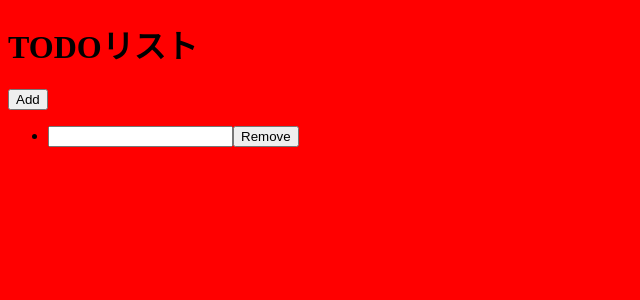
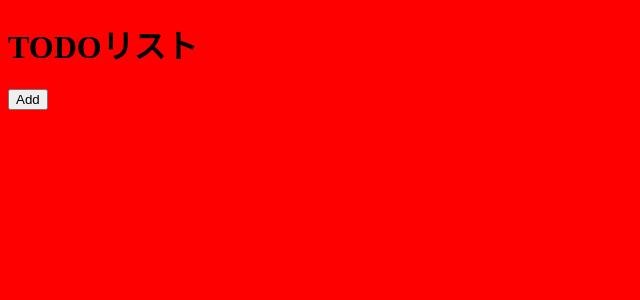
Before and after one commit to 8mo10dance/gaco2, a React app in the folder js01/: page / in a window 1280 px wide. Shown: the top 300 px of the page, without its empty margins (0-640 px from the left). Built offline with nearby package versions, Linux system fonts and the light colour scheme.

Commit message:
TodoList コンポーネントを実装する

```diff
--- a/js01/src/TodoList/index.js
+++ b/js01/src/TodoList/index.js
@@ -1,14 +1,23 @@
 import React from "react";
 import Todo from "./Todo";
+import useTodoList from "./useTodoList";
 
 export default function TodoList() {
+  const _TodoList = useTodoList();
+
   return (
     <div>
-      <button>Add</button>
+      <button onClick={_TodoList.add}>Add</button>
       <ul>
-        <li>
-          <Todo />
-        </li>
+        {_TodoList.items.map((item) => (
+          <li key={item.uuid}>
+            <Todo
+              value={item.value}
+              onChange={(e) => _TodoList.edit(item.uuid, e.target.value)}
+              onRemove={() => _TodoList.remove(item.uuid)}
+            />
+          </li>
+        ))}
       </ul>
     </div>
   );
--- /dev/null
+++ b/js01/src/TodoList/useTodoList.js
@@ -0,0 +1,20 @@
+import { useState } from "react";
+
+export default function useTodoList() {
+  const [items, setItems] = useState([]);
+
+  return {
+    items,
+    add: () => {
+      setItems((its) => its.concat([{ uuid: crypto.randomUUID(), value: "" }]));
+    },
+    edit: (uuid, value) => {
+      setItems((its) =>
+        its.map((it) => (it.uuid === uuid ? { ...it, value } : it)),
+      );
+    },
+    remove: (uuid) => {
+      setItems((its) => its.filter((it) => it.uuid !== uuid));
+    },
+  };
+}
```
